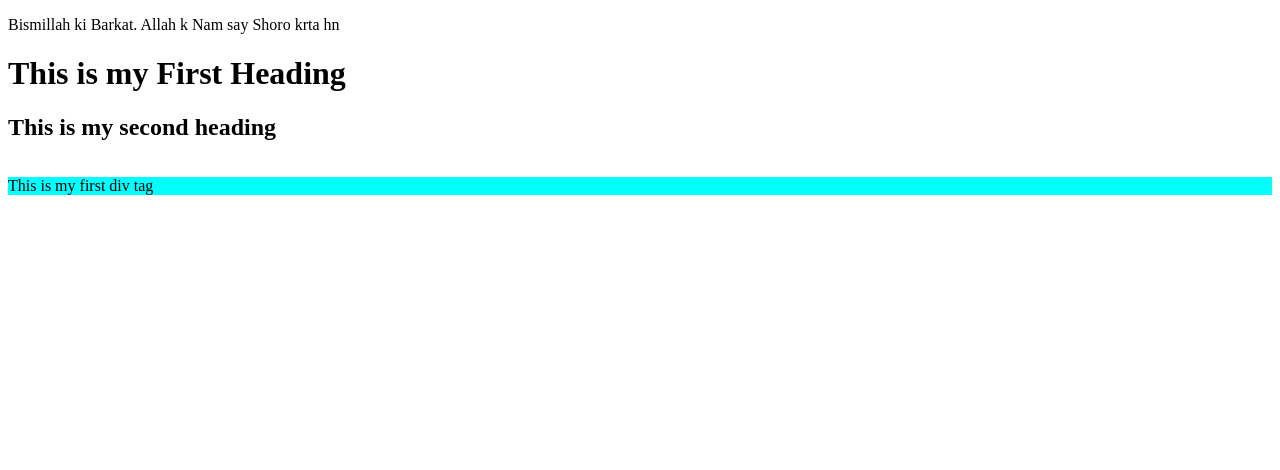
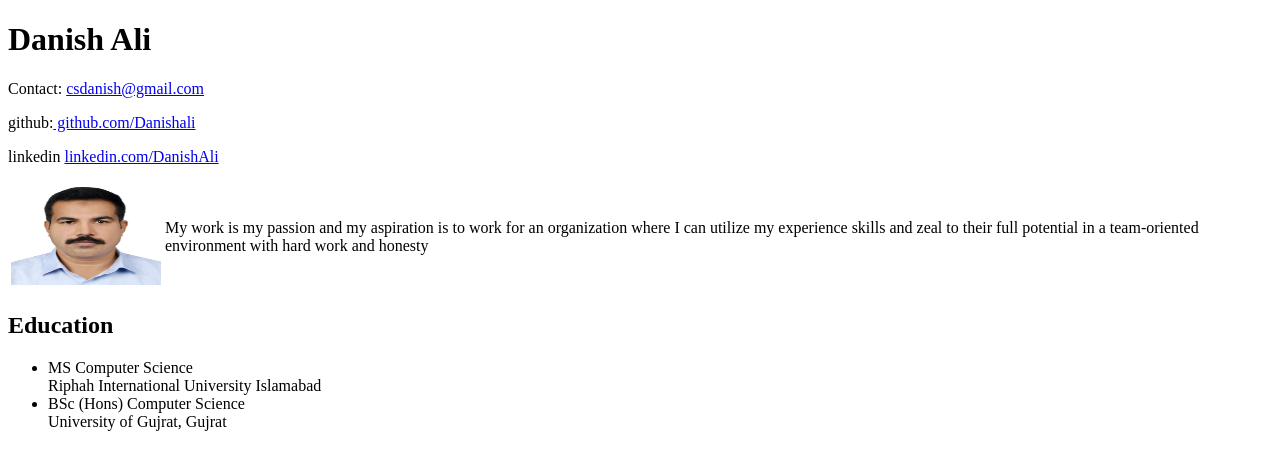
Before and after one commit to csdanishali/Web-Development-1-Practice, a plain HTML site: page index.html in a window 1280 px wide. Drawn offline with Linux system fonts and the light colour scheme.

Commit message:
CV Building

```diff
--- a/index.html
+++ b/index.html
@@ -6,9 +6,9 @@
     <title>Document</title>
 </head>
 <body>
-    <p> Bismillah ki Barkat. Allah k Nam say Shoro krta hn</p>
+    <!-- <p> Bismillah ki Barkat. Allah k Nam say Shoro krta hn</p>
     <h1> This is my First Heading </h1>
-    <h2> This is my second heading </h2>
+    <h2> This is my second heading </h2>  -->
     <!-- <p>
         <ul>
             <li></li>
@@ -32,7 +32,7 @@
 
 
 
-<table>
+<!-- <table>
     <tr>
         <td></td>
         <td></td>
@@ -53,9 +53,9 @@
     <tr>
         <td></td>
         <td></td>
-    </tr>
+    </tr> -->
 
-</div>
+<!-- </div>
 
 <div class="container">
 
@@ -71,8 +71,55 @@
 
 <div style=" background-color: aqua;">
     This is my first div tag
+</div> -->
+
+
+<div>
+
+<div>
+<h1> Danish Ali </h1>
+<p> Contact: <a href=" https://www.gmail.com">csdanish@gmail.com</a> </p>
+<p>github:<a href="https://www.github.com"> github.com/Danishali</a></p>
+<p> linkedin <a href="https://www.linkedin.com/in/danish-ali-789b3277/"> linkedin.com/DanishAli</a> </p>
+
 </div>
 
+<table>
+<tr>
+<td>
+<!-- <img src="D:\BATHSPA\Academics\Web Development I\Daily Class Practice\Class Practice\Web-Development-1-Practice" alt="Profile"> </td> Picture</img>   -->
+<img src="Profile.jpg.jpg" alt=" Pic" width="150" height="100"> </img>
+</td>
+<td>
+    My work is my passion and my aspiration is to work for an organization where I can utilize my experience skills
+    and zeal to their full potential in a team-oriented environment with hard work and honesty
+</td>
+
+</tr>
+</table>
+
+<section>
+<h1> Education </h1>
+    <ul>
+        <li>
+        MS Computer Science <br>
+	Riphah International University Islamabad
+    </li>
+<li>
+    BSc (Hons) Computer Science	<br>
+    University of Gujrat, Gujrat
+
+
+</li>
+    </ul>
+    </section>
+
+
+
+
+
+
+</div>
 
 </body>
 
```
Also changed, not shown: Profile.jpg.jpg (added), cv.html (added).
